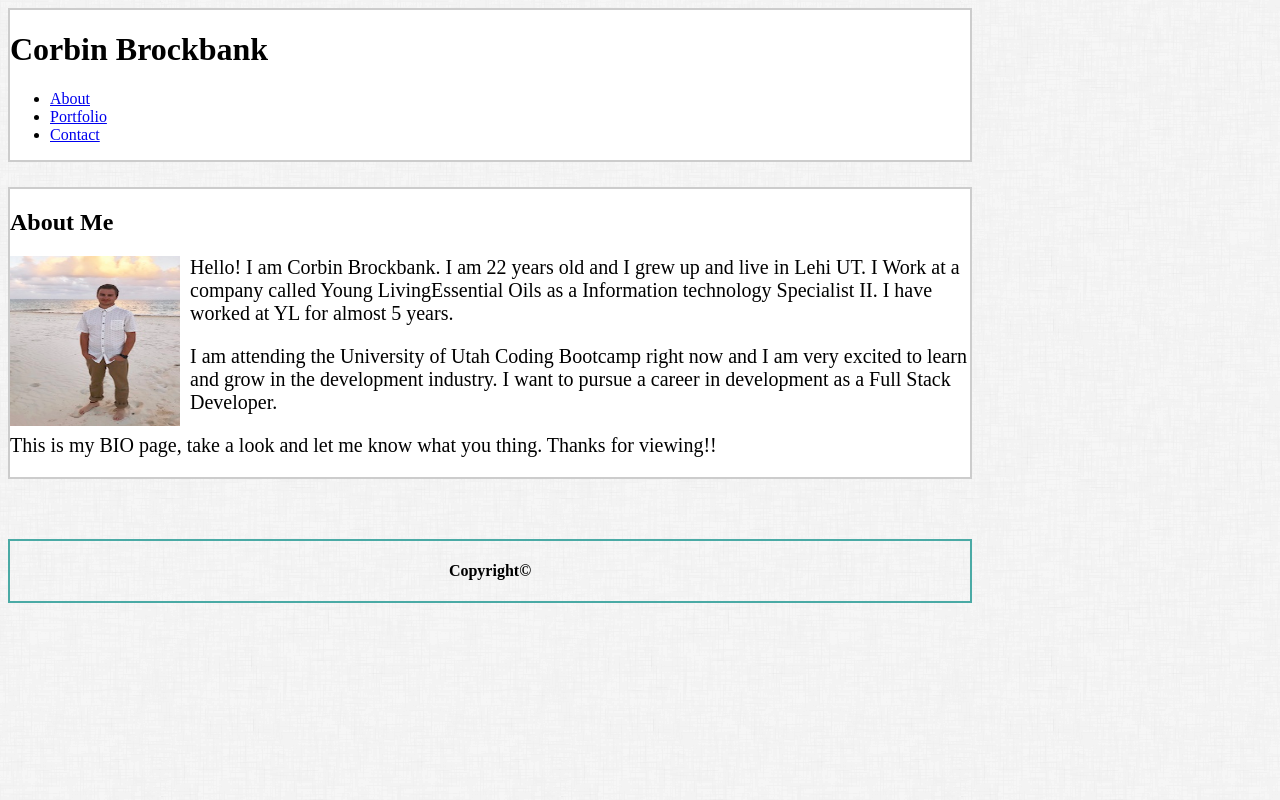
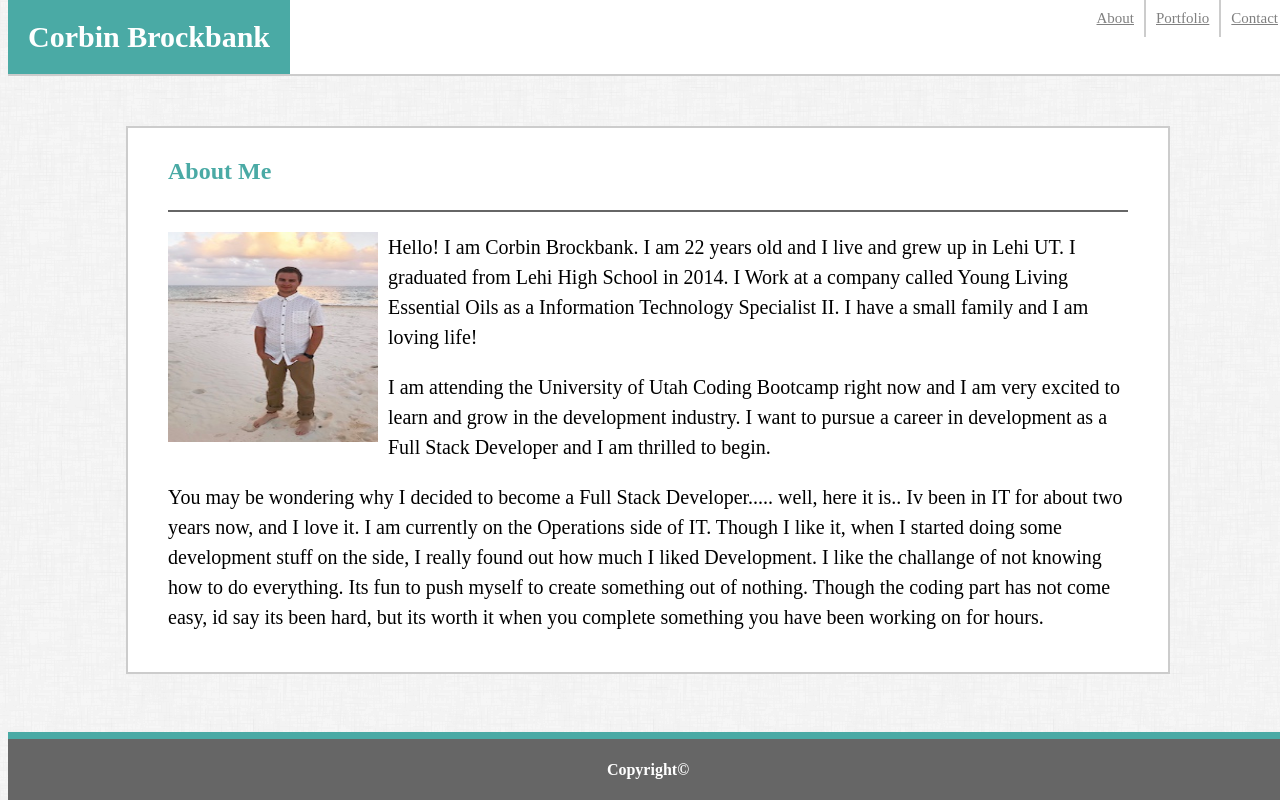
Before and after one commit to Corbin520/Basic-Portfolio, a plain HTML site: page index.html in a window 1280 px wide. Drawn offline with Linux system fonts and the light colour scheme.

Commit message:
About-Me page styled

```diff
--- a/assets/css/style.css
+++ b/assets/css/style.css
@@ -1,45 +1,133 @@
 body {
-    width: 960px;
+    width: 100%;
     position: fixed;
     padding-right: 50%;
     padding-right: 50%;
+    /* clear: both; */
+}
 
 
+h1 {
+    background: #4aaaa5;
+    color: white;
+    text-align: center;
+    font-size: 30px;
+    margin: 0;
+    padding: 20px;
+    float: left;
+
 }
-.header-about, .header-contact, .header-portfolio {
 
+header {
+
+    width: 100%;
+    position: fixed;
+    top: 0;
+    width: 100%;
+    border-bottom: solid 2px #cccccc;
+    background: white;
+    clear: both;
+}
+
+a {
+    font-size: 15px;
+    text-align: center;
+    color: gray;
+    margin: 0;
+    float: right;
+    padding: 10px;
+
+}
+
+#a2 {
+    border-right: solid 2px #cccccc;
+    border-top: 0px;
+    border-bottom: 0px;
+    border-left: solid 2px #cccccc;
+}
+
+/* Look into padding how it me worked. I had to borrow this */
+.about-me {
+
+    clear: both;
+    padding: 10px 40px 20px 40px;
+    margin: 100px auto 60px auto;
+    width: 960px;
+    border: solid 2px #cccccc;
     background: #ffffff;
-    border: solid 2px #cccccc;
-    float: left;
-    width: 100%;
-    margin-top: 0px;
-    margin-bottom: 25px;
+
+}
+
+h2 {
+    padding-bottom: 25px;
+    border-bottom: solid 2px #666666;
+    color: #4aaaa5;
+
 }
 
 #beach-picture {
     float: left;
-    border-right: solid 10px #ffffff;
-}
-.about-me {
-    background: #ffffff;
-    float: left;
-    border: solid 2px #cccccc;
-    width: 100%;
-    margin-bottom: 60px;
-
+    margin-right: 10px;
+    margin-bottom: 10px;
 }
 
 p {
-   font-size: 20px;
+    font-size: 20px;
+    line-height: 30px;
+}
+
+footer {
+    clear: both;
+    color: #ffffff;
+    width: 100%;
+    bottom: 0;
+    position: fixed;
+    margin-top: 25px;
+    border-top: solid 7px #4aaaa5;
+    text-align: center;
+    background: #666666;
+
 }
 
 
 
 
 
-footer {
+
+
+
+
+
+
+                    /* Portfolio */
+
+
+.my-portfolio {
+
     clear: both;
-    text-align: center;
-    border: solid 2px #4aaaa5;
-    width: 100%;
+    padding: 10px 40px 20px 40px;
+    margin: 100px auto 60px auto;
+    width: 960px;
+    border: solid 2px #cccccc;
+    background: #ffffff;
 }
+
+
+
+
+
+
+
+
+
+                    /* Contact */
+
+.my-contact {
+
+    clear: both;
+    padding: 10px 40px 20px 40px;
+    margin: 100px auto 60px auto;
+    width: 960px;
+    border: solid 2px #cccccc;
+    background: #ffffff;
+}
--- a/index.html
+++ b/index.html
@@ -8,29 +8,38 @@
 </head>
 <body background ="./assets/images/DustBackground.png">
 
+    <div class="container">
     <header class = "header-about">
-      <h1>Corbin Brockbank</h1>
-        <ul>
-            <li><a href = "./index.html">About</a></li>
-            <li><a href = "./portfolio.html">Portfolio</a></li>
-            <li><a href = "./contact.html">Contact</a></li>
-        </ul>
+        <h1>Corbin Brockbank</h1>
+        <a href = "./contact.html">Contact</a></li>
+        <a id="a2"href = "./portfolio.html">Portfolio</a></li>
+        <a href = "./index.html">About</a></li>
     </header>
+    </div>
+    <br>
 
     <div class = "about-me">
 
         <h2>About Me</h2>
-        <img id="beach-picture" src="./assets/images/corbinbeach.JPG" alt="corbins beach" width="170px" height="170px"/>
+        <img id="beach-picture" src="./assets/images/corbinbeach.JPG" alt="corbins beach" width="210px" height="210px"/>
 
-        <p>Hello! I am Corbin Brockbank. I am 22 years old and I grew up and live in Lehi UT.
-            I Work at a company called Young LivingEssential Oils as a Information technology
-            Specialist II. I have worked at YL for almost 5 years.</p>
+        <p>Hello! I am Corbin Brockbank. I am 22 years old and I live and grew up in Lehi UT.
+            I graduated from Lehi High School in 2014. I Work at a company called Young Living Essential
+            Oils as a Information Technology Specialist II. I have a small family and I am loving life!</p>
 
         <p>I am attending the University of Utah Coding Bootcamp right now and
             I am very excited to learn and grow in the development industry.
-            I want to pursue a career in development as a Full Stack Developer.</p>
+            I want to pursue a career in development as a Full Stack Developer
+            and I am thrilled to begin.</p>
 
-        <p>This is my BIO page, take a look and let me know what you thing. Thanks for viewing!!</p>
+        <p>You may be wondering why I decided to become a Full Stack Developer.....
+            well, here it is.. Iv been in IT for about two years now, and I love it. I am currently on
+            the Operations side of IT. Though I like it, when I started doing some
+            development stuff on the side, I really found out how much I liked Development.
+            I like the challange of not knowing how to do everything. Its fun to push
+            myself to create something out of nothing. Though the coding part has not
+            come easy, id say its been hard, but its worth it when you complete something
+            you have been working on for hours. </p>
     </div>
 
     <footer class = "index-footer">
```
Also changed, not shown: contact.html (+4 -6 lines), portfolio.html (+6 -6 lines), assets/images/axellHodges.jpg (added), assets/images/deanWilson.jpeg (added), assets/images/jasonAnderson.jpg (added), assets/images/joshHansen.png (added), assets/images/kenRoczen.jpg (added), 3 other files.
